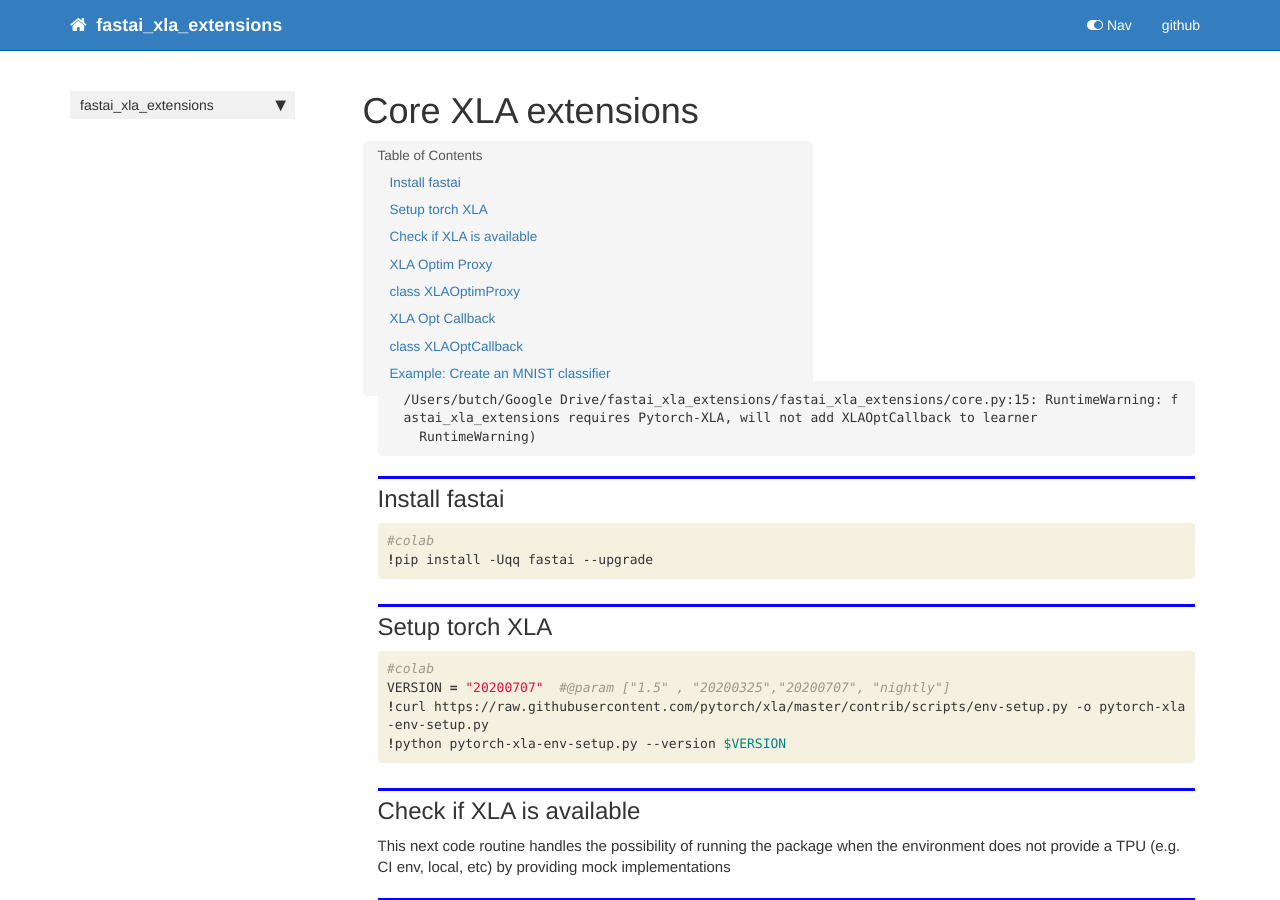
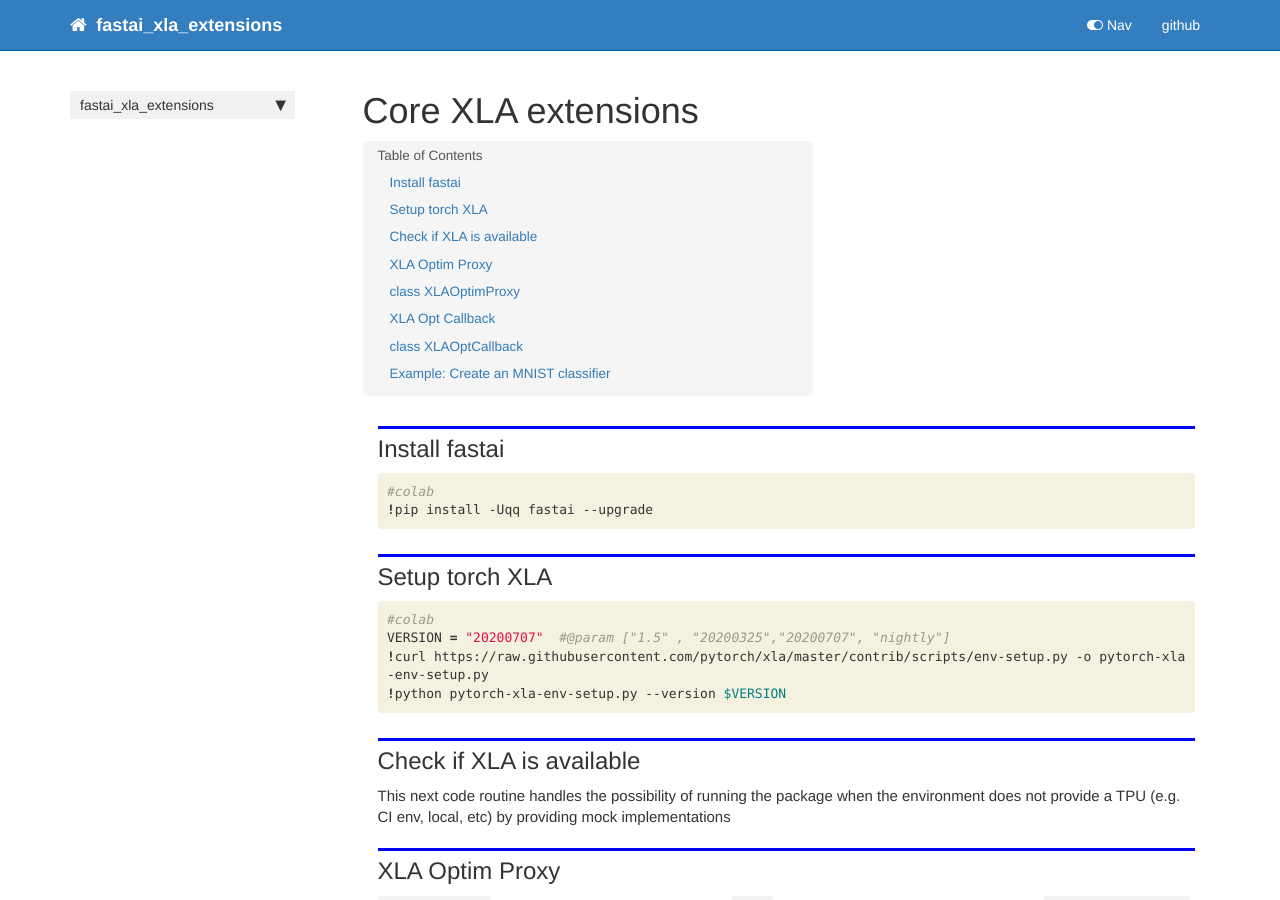
Before and after one commit to butchland/fastai_xla_extensions, a Jekyll site: the page built from docs/core.html, in a window 1280 px wide and 900 px high. Built offline with Jekyll 4.4.1, drawn with Linux system fonts in a browser that asks for light colours; nearby versions of some CDN libraries; comment, search, counter and statistics services are not loaded.

```diff
--- a/docs/core.html
+++ b/docs/core.html
@@ -24,21 +24,6 @@ nb_path: "nbs/00_core.ipynb"
     {% raw %}
 
 <div class="cell border-box-sizing code_cell rendered">
-
-<div class="output_wrapper">
-<div class="output">
-
-<div class="output_area">
-
-<div class="output_subarea output_stream output_stderr output_text">
-<pre>/Users/butch/Google Drive/fastai_xla_extensions/fastai_xla_extensions/core.py:15: RuntimeWarning: fastai_xla_extensions requires Pytorch-XLA, will not add XLAOptCallback to learner
-  RuntimeWarning)
-</pre>
-</div>
-</div>
-
-</div>
-</div>
 
 </div>
     {% endraw %}
```
Also changed, not shown: fastai_xla_extensions/core.py (+7 -6 lines), 1 other file.
